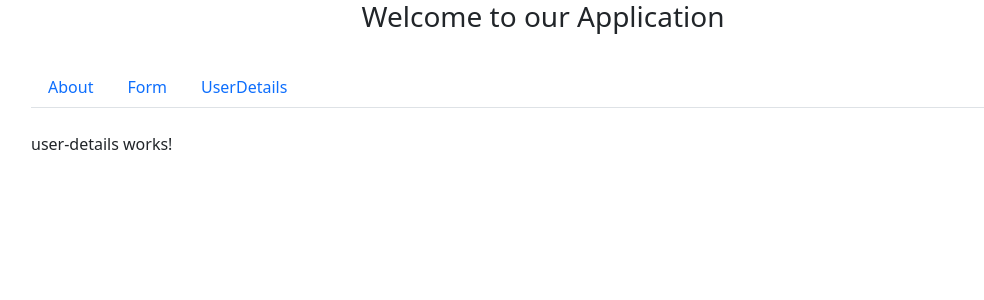
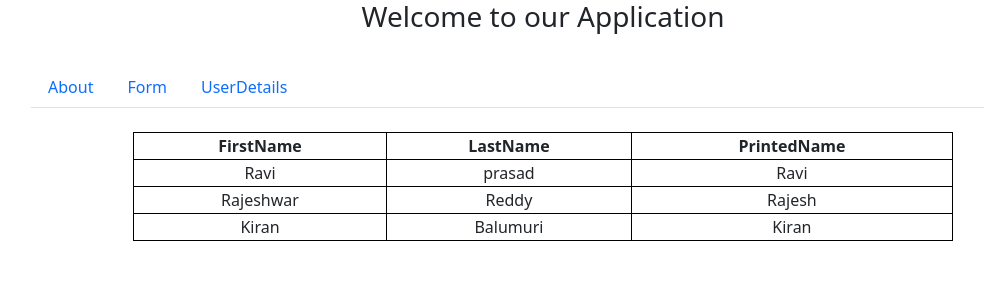
Before and after one commit to Bunnysmartt/Angular, an Angular app: page /user-details in a window 1280 px wide. Shown: the top 300 px of the page, without its empty margins (97-1081 px from the left). Built offline with nearby package versions, Linux system fonts and the light colour scheme.

Commit message:
Added User details component

```diff
--- a/src/app/Form/form.component.html
+++ b/src/app/Form/form.component.html
@@ -22,7 +22,7 @@
     &nbsp; &nbsp;
     <tr>
       <td>
-        <button (Onclick)="GotoSecondComponent();"> Submit </button>
+        <button (click)="navigateToUserDetails();"> Submit </button>
       </td>
     </tr>
   </div>
--- a/src/app/Form/form.component.ts
+++ b/src/app/Form/form.component.ts
@@ -7,12 +7,14 @@ import { Router } from '@angular/router';
   styleUrls: ['./form.component.css']
 })
 export class SecondComponent implements OnInit {
+isLoading = false;
 
   constructor(private _router:Router) { }
 
   ngOnInit(): void {
   }
-  GotoSecondComponent(){
-    this._router.navigateByUrl('user-details');
+  navigateToUserDetails(){
+    this.isLoading = true;
+    this._router.navigate(['/user-details']);
   }
 }
--- a/src/app/User-Details/user-details.component.css
+++ b/src/app/User-Details/user-details.component.css
@@ -0,0 +1,5 @@
+.table, th, td{
+    border: 1px solid black;
+    border-collapse: collapse;
+    text-align: center;
+}
--- a/src/app/User-Details/user-details.component.html
+++ b/src/app/User-Details/user-details.component.html
@@ -1 +1,30 @@
-<p>user-details works!</p>
+
+<body>
+    <table style="width:100%">
+        <tr>
+            <th>FirstName</th>
+            <th>LastName</th>
+            <th>PrintedName</th>
+        </tr>
+
+        <tr>
+            <td>Ravi</td>
+            <td>prasad</td>
+            <td>Ravi</td>
+         </tr>
+
+         <tr>
+            <td>Rajeshwar</td>
+            <td>Reddy</td>
+            <td>Rajesh</td>
+         </tr>
+
+         <tr>
+            <td>Kiran</td>
+            <td>Balumuri</td>
+            <td>Kiran</td>
+         </tr>
+
+
+    </table>
+</body>
```
Also changed, not shown: 1 other file (tests, documents, lock files or other folders).
